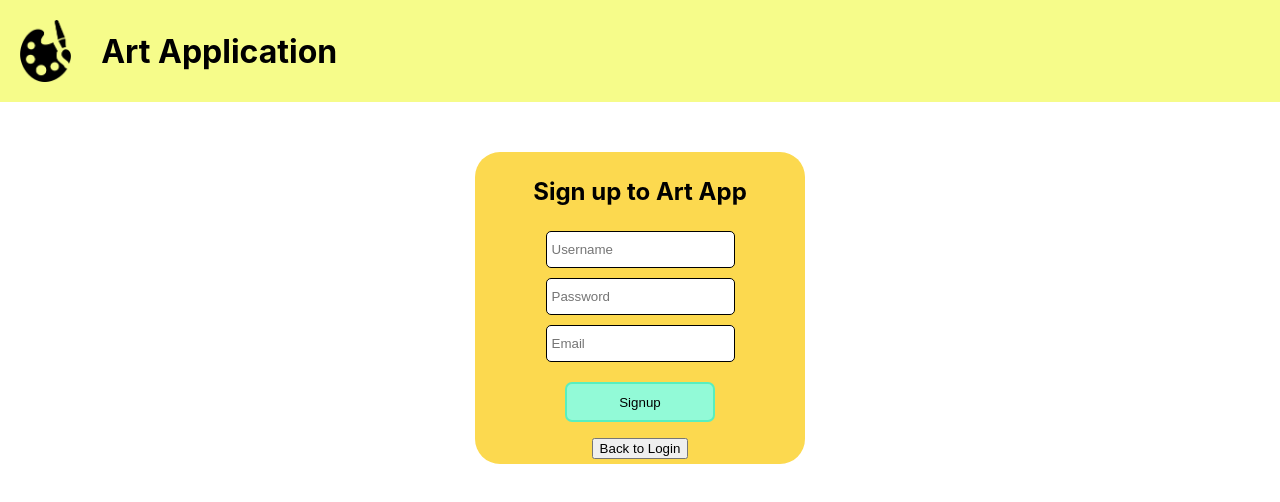
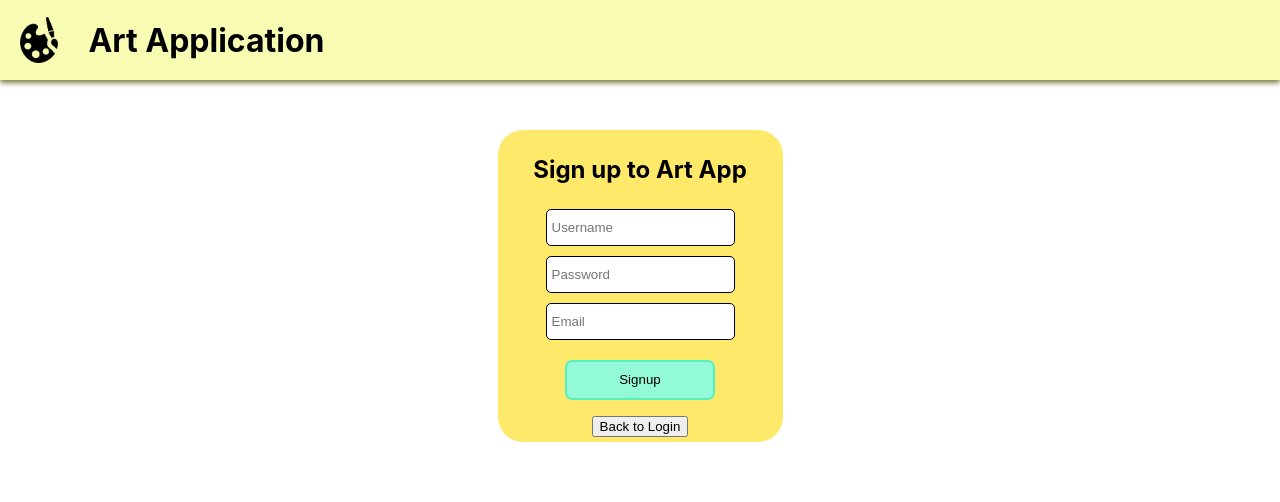
Before and after one commit to karelrojas/simple-art-app, a React (Create React App) app: page /signup in a window 1280 px wide. Shown: the top 502 px of the page. Built offline with nearby package versions, Linux system fonts and the light colour scheme.

Commit message:
Ui overhaul on login and overhead

```diff
--- a/src/App.css
+++ b/src/App.css
@@ -1,27 +1,5 @@
 .App {
   text-align: center;
-}
-
-.App-logo {
-  height: 40vmin;
-  pointer-events: none;
-}
-
-@media (prefers-reduced-motion: no-preference) {
-  .App-logo {
-    animation: App-logo-spin infinite 20s linear;
-  }
-}
-
-.App-header {
-  background-color: #282c34;
-  min-height: 100vh;
-  display: flex;
-  flex-direction: column;
-  align-items: center;
-  justify-content: center;
-  font-size: calc(10px + 2vmin);
-  color: white;
 }
 
 .main-title {
@@ -29,15 +7,20 @@
 }
 
 .link {
-  color: #61dafb;
+  font-size: large;
   margin: 5px;
   padding: 5px;
 }
 
 .link-box {
+  height: 80px;
+  width: 100%;
   display: flex;
+  position: sticky;
+  top: 0;
   align-items: center;
-  background-color: rgb(246, 252, 138);
+  background-color: rgb(248, 252, 179);
+  box-shadow: 0px 3px 5px rgb(124, 127, 71);
 }
 
 .search-bar {
@@ -51,6 +34,26 @@
 }
 
 .temp-logo {
-  max-width: 4%;
+  max-width: 3%;
   padding: 20px;
 }
+
+a:link {
+  text-decoration: none;
+  color:#282c34;
+}
+
+a:visited {
+  text-decoration: none;
+  color:#282c34;
+}
+
+a:hover {
+  text-decoration: none;
+  color:#282c34;
+}
+
+a:active {
+  text-decoration: none;
+  color:#282c34;
+}
--- a/src/pages/Overhead.js
+++ b/src/pages/Overhead.js
@@ -6,11 +6,12 @@ export default function Overhead() {
         <div className="main-body">
             <div className="link-box">
                 <img className="temp-logo" src={temp_logo}></img>
-                <h1 className="main-title">Art Application</h1>
-                <Link to="/home" className="link">Home</Link>
-                <Link to="/uploads" className="link">Uploads</Link>
-                <Link to="/create" className="link">Create</Link>
-                <Link to="/profile" className="link">Profile</Link>
+                <Link to="/home" title="Home" className="home-link">
+                    <h1 className="main-title">Art Application</h1>
+                </Link>
+                <Link to="/uploads" title="Uploads Page" className="link">Uploads</Link>
+                <Link to="/create" title="Create" className="link">Create</Link>
+                <Link to="/profile" title="Profile" className="link">Profile</Link>
             </div>
             <Outlet />
         </div>
--- a/src/pages/Uploads.js
+++ b/src/pages/Uploads.js
@@ -7,7 +7,7 @@ function Content({user, desc, date}) {
     const newdate = splitdate[2] + " " + splitdate[1] + " " + splitdate[3];
     return (
         <div className="content">
-            <img src="https://placehold.co/200?text=Placeholder+Image" alt="Placeholder"/>
+            <img className="content-image" src="https://placehold.co/200?text=Placeholder+Image" alt="Placeholder"/>
             <div className="author">{user}</div>
             <div className="content-desc">{desc}</div>
             <div className="upload-date">{newdate}</div>
--- a/src/pages/sty/Form.css
+++ b/src/pages/sty/Form.css
@@ -2,10 +2,10 @@
     animation: slide-fade 1000ms;
     margin: auto;
     margin-top: 50px;
-    width: 25%;
+    width: 275px;
     padding: 5px;
     text-align: center;
-    background-color: rgb(252, 217, 79);
+    background-color: rgb(255, 233, 106);
     border-radius: 25px;
 }
 
--- a/src/pages/sty/Uploads.css
+++ b/src/pages/sty/Uploads.css
@@ -18,3 +18,7 @@
         grid-template-columns: auto minmax(0, 1fr);
     }
 }
+
+.content-image {
+    border: 1px solid black;
+}
```
Also changed, not shown: src/pages/sty/Overhead.css (deleted).
